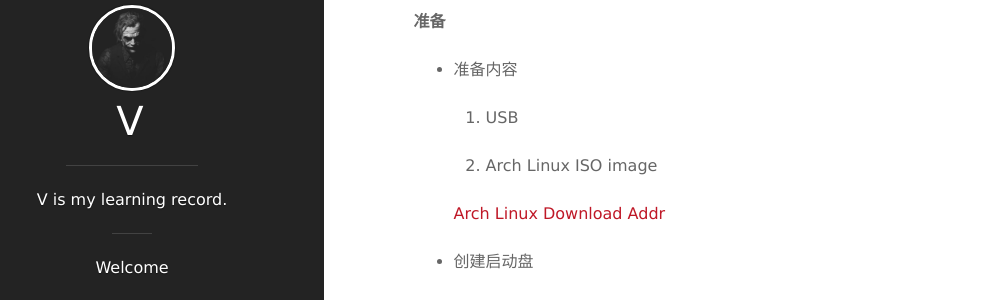
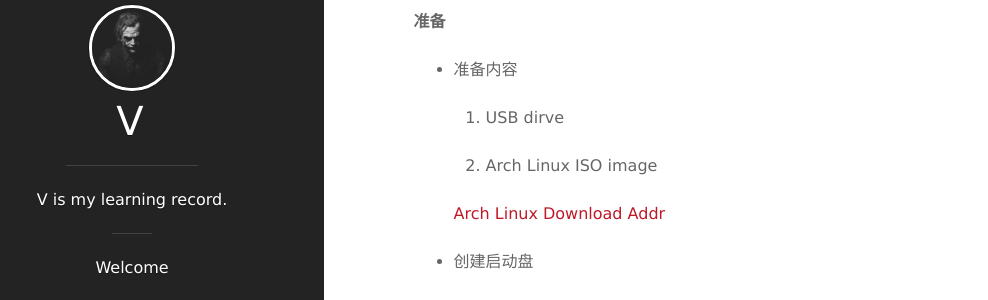
Before and after one commit to mrcwl/bryceyang.github.io, a Jekyll site: the page built from _posts/2017-05-24-Arch-Linux安装过程整理.markdown, in a window 1280 px wide and 900 px high. Shown: the part 224-524 px from the top of the window, without its empty margins (60-1048 px from the left). Built offline with Jekyll 4.4.1, drawn with Linux system fonts in a browser that asks for light colours; nearby versions of some CDN libraries; comment, search, counter and statistics services are not loaded.

Commit message:
format fix

```diff
--- a/_posts/2017-05-24-Arch-Linux安装过程整理.markdown
+++ b/_posts/2017-05-24-Arch-Linux安装过程整理.markdown
@@ -14,7 +14,7 @@ tag: Linux
 
 - 准备内容
 
-  1. USB
+  1. USB dirve
 
   2. Arch Linux ISO image
 
```
